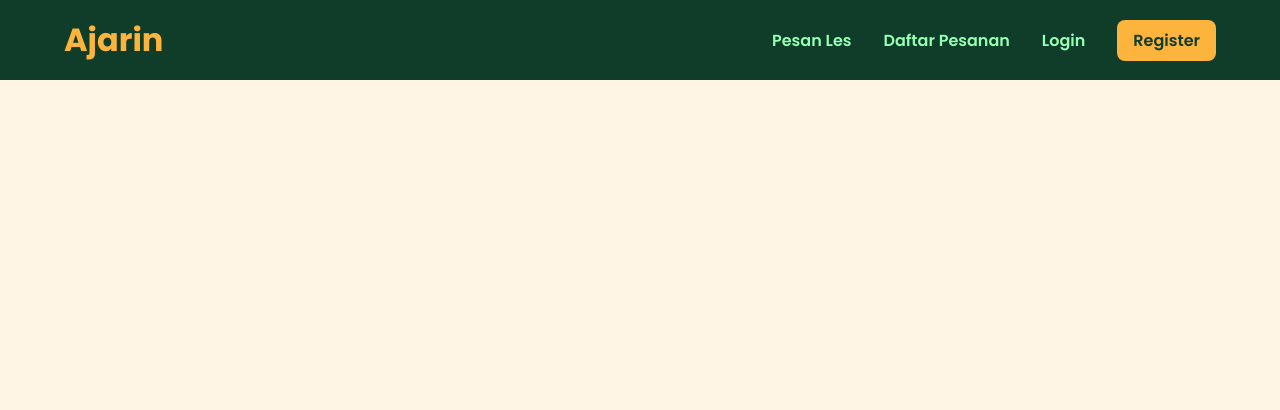
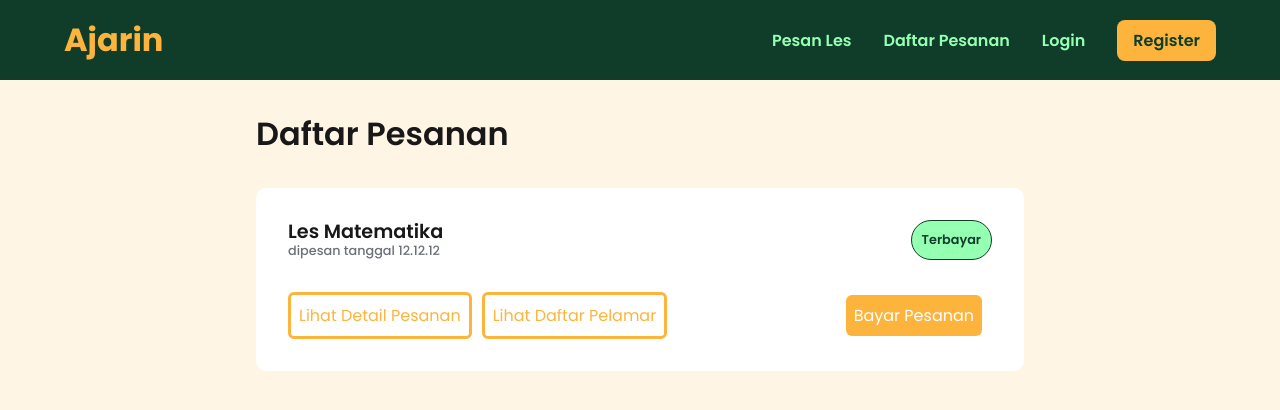
Before and after one commit to Skilvul-FE-29/group-project-front-end, a React (Vite) app: page /request in a window 1280 px wide. Shown: the top 410 px of the page. Built offline with nearby package versions, Linux system fonts and the light colour scheme.

Commit message:
update struktur folder fitron

```diff
--- a/src/App.jsx
+++ b/src/App.jsx
@@ -1,10 +1,10 @@
-// import Navbar from "./components/navbar/Navbar";
-import TeacherList from "./pages/TeacherList";
 import { BrowserRouter, Routes, Route } from "react-router-dom";
 import Navbar from "./components/Navbar";
 import Homepage from "./pages/Homepage";
 import Loginpage from "./pages/Loginpage";
 import Regispage from "./pages/Regispage";
+import TeacherList from "./pages/TeacherList";
+import RequestList from "./pages/RequestList";
 
 function App() {
   return (
@@ -15,6 +15,8 @@ function App() {
           <Route path="/" element={<Homepage />}></Route>
           <Route path="/login" element={<Loginpage />}></Route>
           <Route path="/regis" element={<Regispage />}></Route>
+          <Route path="/teacher" element={<TeacherList />}></Route>
+          <Route path="/request" element={<RequestList />}></Route>
         </Routes>
       </BrowserRouter>
     </div>
--- a/src/components/requestlist/DetailRequest.jsx
+++ b/src/components/DetailRequest.jsx
@@ -1,5 +1,5 @@
 import React from "react";
-import "./DetailRequest.css";
+import "../styles/DetailRequest.css";
 
 function DetailRequest({ setOpenModal }) {
   return (
--- a/src/components/list-teacher/TeacherCard.jsx
+++ b/src/components/TeacherCard.jsx
@@ -1,5 +1,5 @@
-import React, { useEffect, useState } from "react";
-import "./TeacherCard.css";
+// import React, { useEffect, useState } from "react";
+import "../styles/TeacherCard.css";
 
 function TeacherCard({ data }) {
   return (
--- a/src/pages/RequestList.jsx
+++ b/src/pages/RequestList.jsx
@@ -1,6 +1,6 @@
 import React, { useState } from "react";
-import DetailRequest from "../components/requestlist/DetailRequest";
-import "./RequestList.css";
+import DetailRequest from "../components/DetailRequest";
+import "../styles/RequestList.css";
 
 function RequestList() {
   const [show, setShow] = useState(false);
--- a/src/pages/TeacherList.jsx
+++ b/src/pages/TeacherList.jsx
@@ -1,7 +1,7 @@
 import React, { useEffect, useState } from "react";
-import "./TeacherList.css";
-import TeacherCard from "../components/list-teacher/TeacherCard";
-import Navbar from "../components/Navbar";
+import "../styles/TeacherList.css";
+import TeacherCard from "../components/TeacherCard";
+// import Navbar from "../components/Navbar";
 import axios from "axios";
 
 function TeacherList() {
--- a/src/components/list-teacher/TeacherCard.css
+++ b/src/styles/TeacherCard.css
@@ -1,4 +1,4 @@
-@import "../../base.css";
+@import "../base.css";
 
 .wrapper-list-teacher {
   margin-top: 1rem;
```
Also changed, not shown: src/components/requestlist/Button.jsx (deleted), src/styles/DetailRequest.css (renamed from src/components/requestlist/DetailRequest.css), src/styles/RequestList.css (renamed from src/pages/RequestList.css), src/styles/TeacherList.css (renamed from src/pages/TeacherList.css).
